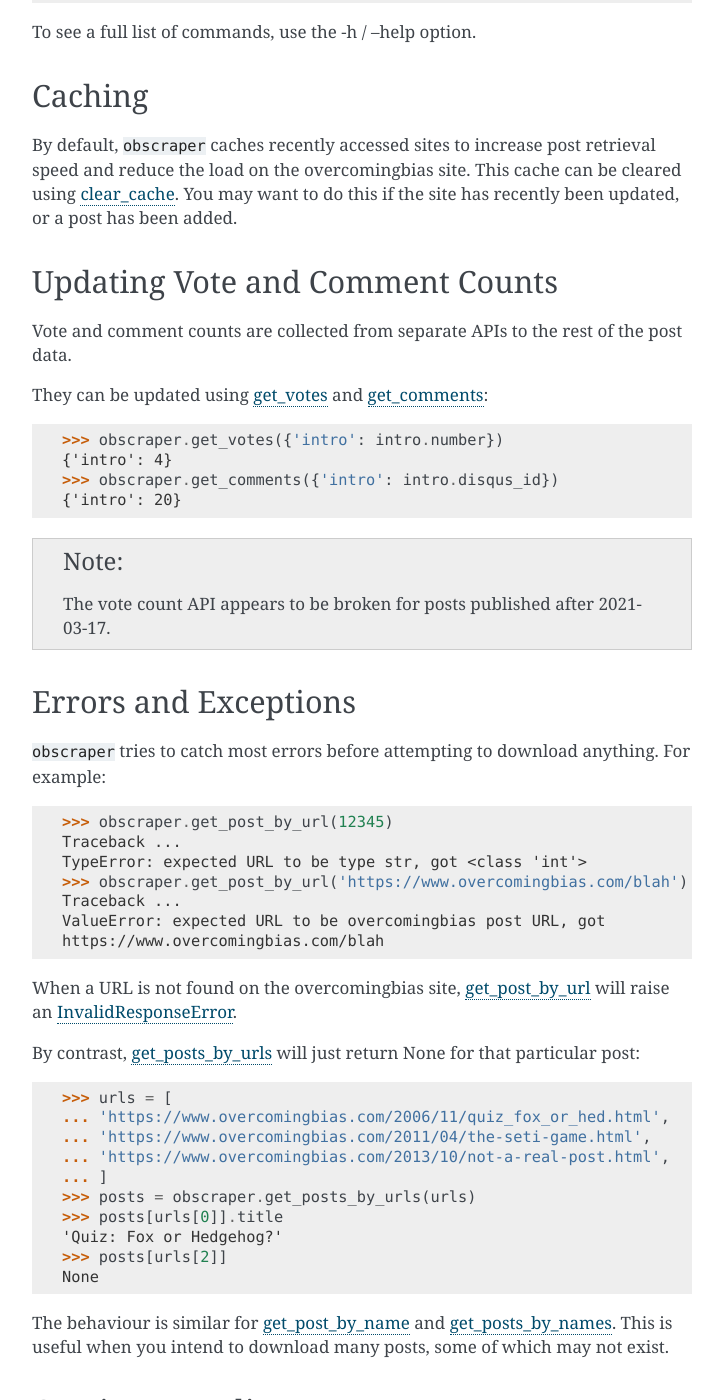
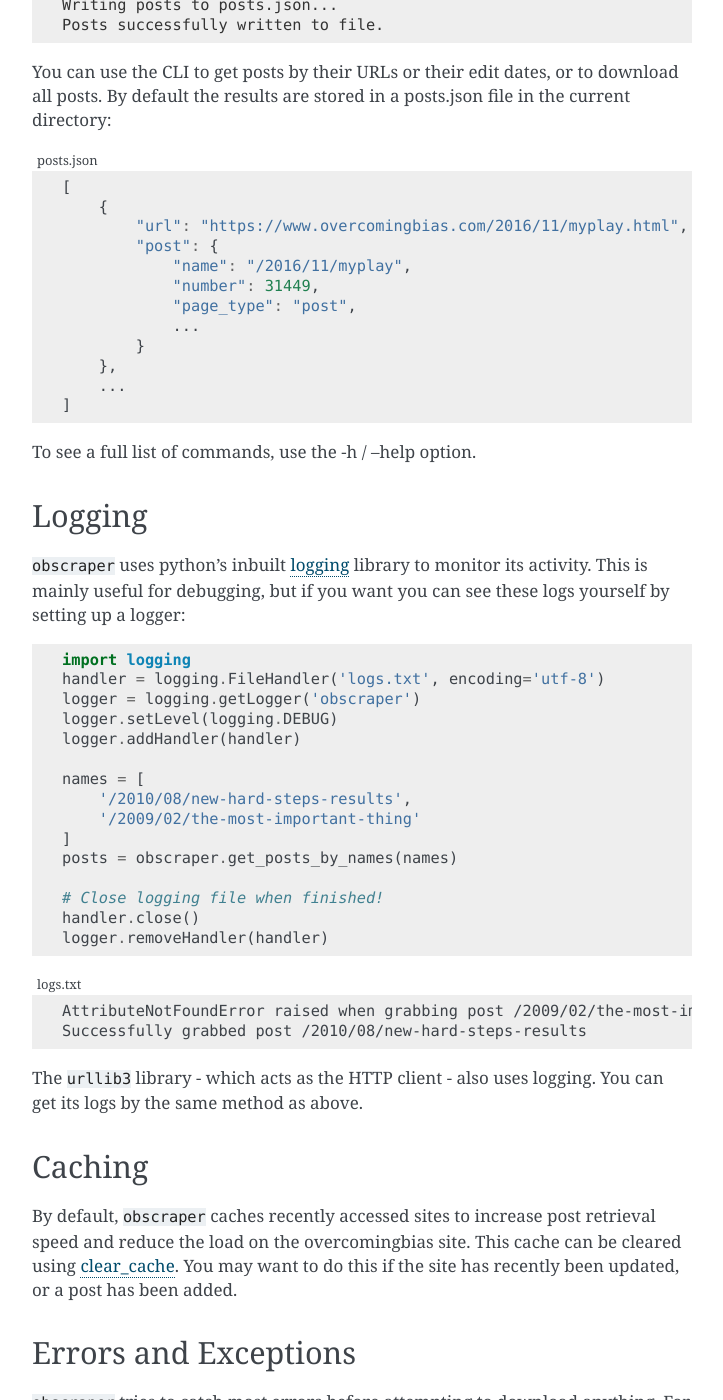
Before and after one commit to chris-mcdo/obscraper, a Sphinx documentation site: the page built from docs/source/getting-started.rst, in a window 1280 px wide and 1400 px high, scrolled down 4097 px. Shown: the whole window, without its empty margins (388-1111 px from the left). Built offline with Sphinx 7.4.7, drawn with Linux system fonts in a browser that asks for light colours; some of the changed text lies outside the part shown.

Commit message:
add docs on logging

```diff
--- a/docs/source/getting-started.rst
+++ b/docs/source/getting-started.rst
@@ -145,6 +145,29 @@ to the overcomingbias site, and download ~100MB-1GB of data.
 :ref:`grab_edit_dates <grab-edit-dates>` requires only 1 request to
 the overcomingbias site, so should probably be preferred where possible.
 
+
+Updating Vote and Comment Counts
+********************************
+
+Vote and comment counts are collected from separate APIs to the rest of
+the post data.
+
+They can be updated using :ref:`get_votes <get-votes>` and
+:ref:`get_comments <get-comments>`:
+
+.. code-block:: python
+
+    >>> obscraper.get_votes({'intro': intro.number})
+    {'intro': 4}
+    >>> obscraper.get_comments({'intro': intro.disqus_id})
+    {'intro': 20}
+
+.. note::
+
+    The vote count API appears to be broken for posts published after
+    2021-03-17.
+
+
 Representing Post Objects using JSON
 ************************************
 
@@ -227,6 +250,46 @@ directory:
 
 To see a full list of commands, use the -h / --help option.
 
+
+Logging
+*******
+
+.. What is logging roughly? What is its purpose in your case? How can you
+.. set it up? What does the output look like?
+
+``obscraper`` uses python's inbuilt
+`logging <https://docs.python.org/3/library/logging.html>`_ library to monitor
+its activity.
+This is mainly useful for debugging, but if you want you can see these logs
+yourself by setting up a logger:
+
+.. code-block:: python
+
+    import logging
+    handler = logging.FileHandler('logs.txt', encoding='utf-8')
+    logger = logging.getLogger('obscraper')
+    logger.setLevel(logging.DEBUG)
+    logger.addHandler(handler)
+
+    names = [
+        '/2010/08/new-hard-steps-results',
+        '/2009/02/the-most-important-thing'
+    ]
+    posts = obscraper.get_posts_by_names(names)
+
+    # Close logging file when finished!
+    handler.close()
+    logger.removeHandler(handler)
+
+.. code-block:: text
+    :caption: logs.txt
+
+    AttributeNotFoundError raised when grabbing post /2009/02/the-most-important-thing
+    Successfully grabbed post /2010/08/new-hard-steps-results
+
+The ``urllib3`` library - which acts as the HTTP client - also uses logging.
+You can get its logs by the same method as above.
+
 Caching
 *******
 
@@ -236,26 +299,6 @@ This cache can be cleared using :ref:`clear_cache <clear-cache>`.
 You may want to do this if the site has recently been updated, or a post
 has been added.
 
-Updating Vote and Comment Counts
-********************************
-
-Vote and comment counts are collected from separate APIs to the rest of
-the post data.
-
-They can be updated using :ref:`get_votes <get-votes>` and
-:ref:`get_comments <get-comments>`:
-
-.. code-block:: python
-
-    >>> obscraper.get_votes({'intro': intro.number})
-    {'intro': 4}
-    >>> obscraper.get_comments({'intro': intro.disqus_id})
-    {'intro': 20}
-
-.. note::
-
-    The vote count API appears to be broken for posts published after
-    2021-03-17.
 
 Errors and Exceptions
 *********************
@@ -298,6 +341,7 @@ The behaviour is similar for :ref:`get_post_by_name <get-post-by-name>` and
 This is useful when you intend to download many posts, some of which may
 not exist.
 
+
 Continue Reading
 ****************
 
```
Also changed, not shown: docs/source/changelog.rst (+17 -0 lines).
